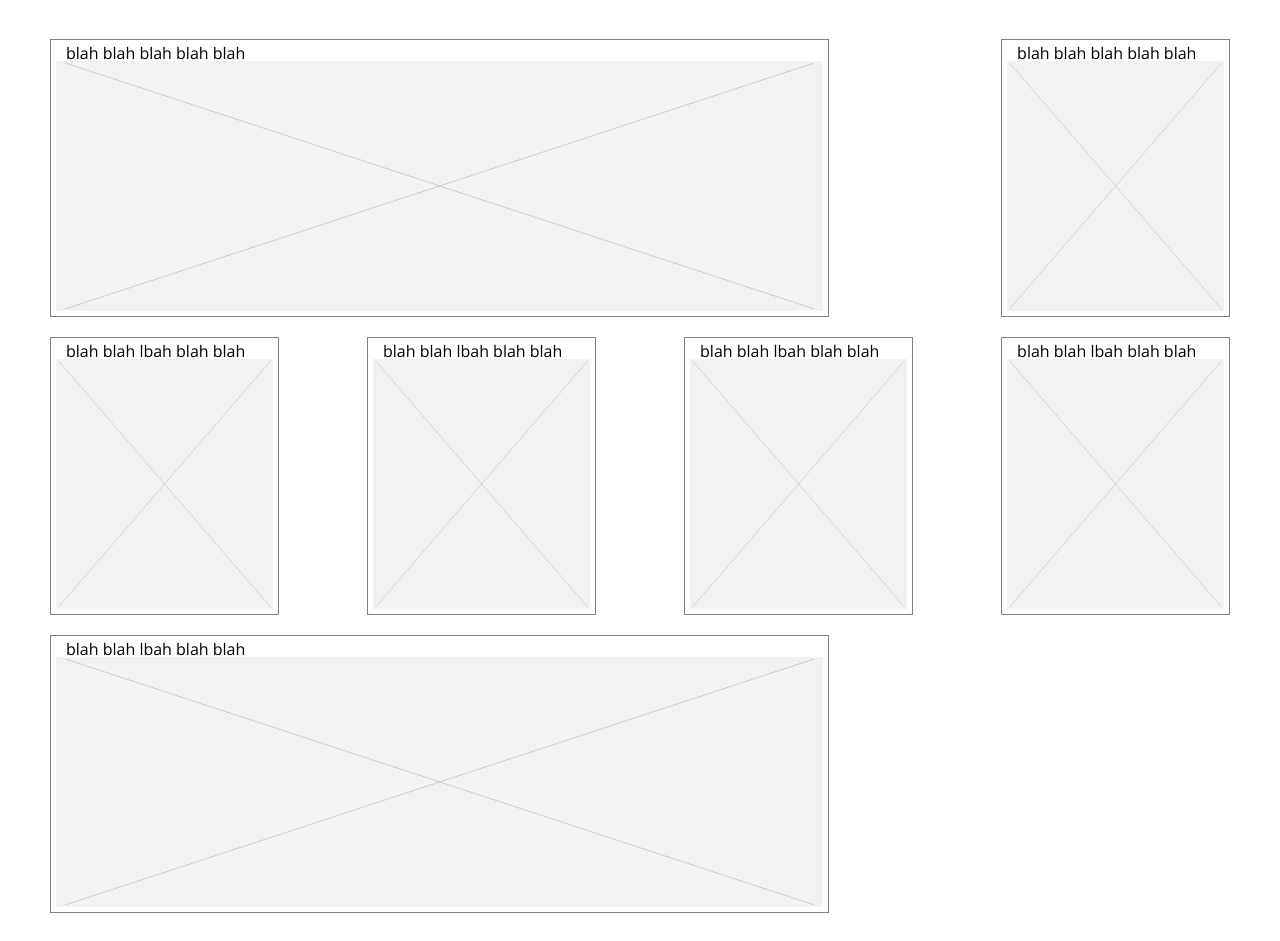
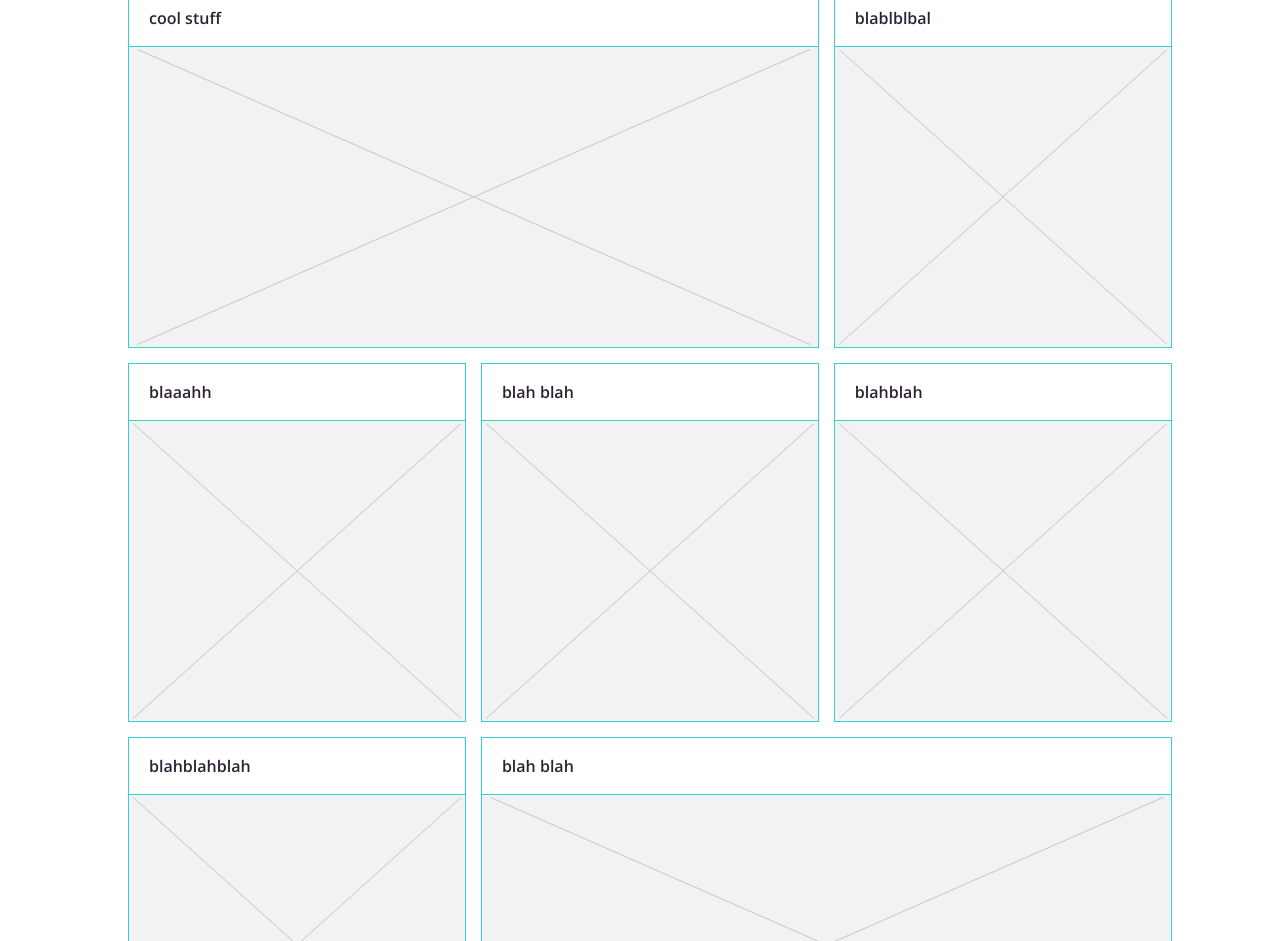
Before and after one commit to hmorri32/patTRNT-party, a website: page index.html in a window 1280 px wide. Shown: the part 722-1663 px from the top of the page. Drawn offline with nearby package versions, Linux system fonts and the light colour scheme.

Commit message:
fix yung flex cards

```diff
--- a/index.html
+++ b/index.html
@@ -75,38 +75,71 @@
       <h1 class='accordion-h1'>yung<span class='h1-span'>FLEX</span></h1>
       <hr class='accordion-hr'>
     </div>
-    <section class='flexy-grid'>
-      <section class="flex-cards">
-        <article class="card grow">
-          <h3>blah blah blah blah blah</h3>
-          <img class="img" src="./public/images/pixalicious.png" />
-        </article>
-        <article class="card">
-          <h3>blah blah blah blah blah</h3>
-          <img class="img" src="./public/images/pixalicious.png" />
-        </article>
-        <article class="card">
-          <h3>blah blah lbah blah blah</h3>
-          <img class="img" src="./public/images/pixalicious.png" />
-        </article>
-        <article class="card">
-          <h3>blah blah lbah blah blah</h3>
-          <img class="img" src="./public/images/pixalicious.png" />
-        </article>
-        <article class="card">
-          <h3>blah blah lbah blah blah</h3>
-          <img class="img" src="./public/images/pixalicious.png" />
-        </article>
-        <article class="card">
-          <h3>blah blah lbah blah blah</h3>
-          <img class="img" src="./public/images/pixalicious.png" />
-        </article>
-        <article class="card grow">
-          <h3>blah blah lbah blah blah</h3>
-          <img class="img" src="./public/images/pixalicious.png" />
-        </article>
-      </section>
-    </section>
+
+    <div class="grid-of-cards">
+      <div class="card one">
+        <div class="card-header">
+          cool stuff
+        </div>
+        <div class="pic-div">
+          <img class='pic' src="./public/images/pixalicious.png"/>
+        </div>
+      </div>
+
+      <div class="card two">
+        <div class="card-header">
+          blablblbal
+        </div>
+        <div class="pic-div">
+          <img class='pic' src="./public/images/pixalicious.png"/>
+        </div>
+      </div>
+
+      <div class="card three">
+        <div class="card-header">
+          blaaahh
+        </div>
+        <div class="pic-div">
+          <img class='pic' src="./public/images/pixalicious.png"/>
+        </div>
+      </div>
+
+      <div class="card four">
+        <div class="card-header">
+          blah blah
+        </div>
+        <div class="pic-div">
+          <img class='pic' src="./public/images/pixalicious.png"/>
+        </div>
+      </div>
+
+      <div class="card five">
+        <div class="card-header">
+          blahblah
+        </div>
+        <div class="pic-div">
+          <img class='pic' src="./public/images/pixalicious.png"/>
+        </div>
+      </div>
+
+      <div class="card six">
+        <div class="card-header">
+          blahblahblah
+        </div>
+        <div class="pic-div">
+          <img class='pic' src="./public/images/pixalicious.png"/>
+        </div>
+      </div>
+
+      <div class="card seven">
+        <div class="card-header">
+          blah blah
+        </div>
+        <div class="pic-div">
+          <img class='pic' src="./public/images/pixalicious.png"/>
+        </div>
+      </div>
+    </div>
   </article>
 </body>
 
--- a/scss/main.scss
+++ b/scss/main.scss
@@ -85,45 +85,83 @@ body {
     }
 }
 
-.card-article {
-    width: 100%;
-    position: relative;
-    margin: 80px 0 0 0;
-    padding: 0 0 50px 0;
-    min-height: 600px;
+.grid-of-cards {
+  display: grid;
+  grid-template-columns: 33% 15px 33% 15px 33%;
+  grid-template-rows: auto 15px auto 15px auto;
+  width: 80%;
+  margin: 0 auto;
+}
 
-    .flexy-grid {
-        margin: 50px 0 0 0;
-        padding: 0 0 50px 0;
-        min-height: 600px;
+.card {
+  border: 1px solid $turquoise;
+  .card-header {
+    padding: 20px;
+    color: $darker-purpz;
+    border-bottom: 1px solid $turquoise;
+    font-weight: 600;
+    white-space: nowrap;
+    overflow: hidden;
+  }
+}
 
-        .flex-cards {
-            margin: 50px;
-            display: flex;
-            flex-direction: row;
-            flex-wrap: wrap;
-            justify-content: space-between;
-        }
+.pic-div {
+  display: flex;
+  justify-content: flex-start;
+  height: 300px;
+  overflow: hidden;
+  width: 100%;
+}
 
-        .grow {
-            min-width: 65%;
-        }
+.pic {
+  width: 100%;
+}
 
-        .card {
-            margin: 0 0 20px 0;
-            border: 1px solid grey;
-            padding: 5px;
-            max-width: 33%;
+.one {
+  grid-column-start: 1;
+  grid-column-end: 4;
+  grid-row-start: 1;
+  grid-row-end: 2;
+}
 
-            h3 {
-                padding: 0 10px;
-            }
-        }
+.two {
+  grid-column-start: 5;
+  grid-column-end: 6;
+  grid-row-start: 1;
+  grid-row-end: 2;
+}
 
-        .img {
-            display: block;
-            height: 250px;
-            width: 100%;
-        }
-    }
+.three {
+  grid-column-start: 1;
+  grid-column-end: 2;
+  grid-row-start: 3;
+  grid-row-end: 4;
 }
+
+.four {
+  grid-column-start: 3;
+  grid-column-end: 4;
+  grid-row-start: 3;
+  grid-row-end: 4;
+}
+
+.five {
+  grid-column-start: 5;
+  grid-column-end: 6;
+  grid-row-start: 3;
+  grid-row-end: 4;
+}
+
+.six {
+  grid-column-start: 1;
+  grid-column-end: 2;
+  grid-row-start: 5;
+  grid-row-end: 6;
+}
+
+.seven {
+  grid-column-start: 3;
+  grid-column-end: 6;
+  grid-row-start: 5;
+  grid-row-end: 6;
+}
```
Also changed, not shown: public/css/main.css.
